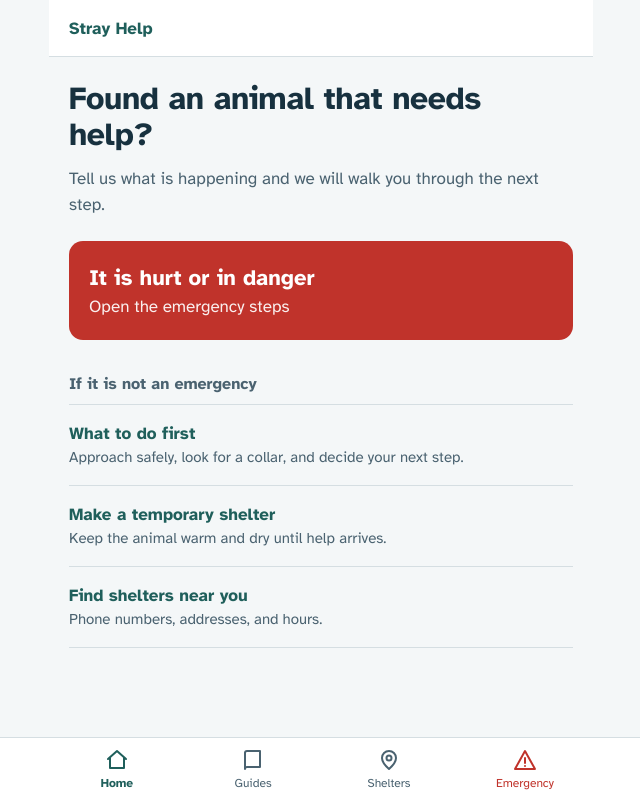
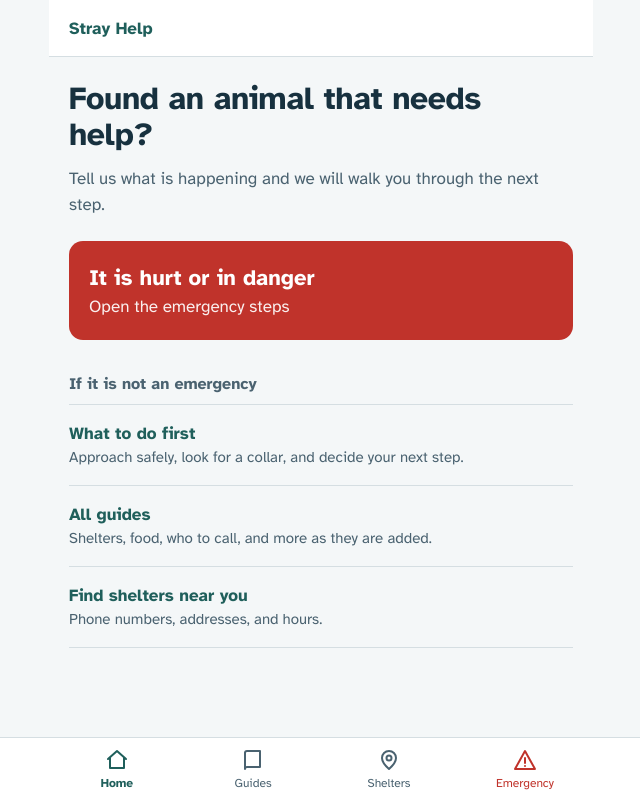
Before and after one commit to SephoriaBot/Stray, a React (Vite) app: page / in a window 1280 px wide. Shown: the whole page, without its empty margins (319-959 px from the left). Built offline with nearby package versions, Linux system fonts and the light colour scheme.

Commit message:
Update Home.tsx

```diff
--- a/src/pages/Home.tsx
+++ b/src/pages/Home.tsx
@@ -16,15 +16,15 @@ export default function Home() {
       <h2 className="section-title">If it is not an emergency</h2>
       <ul className="link-list">
         <li>
-          <Link to="/guides">
+          <Link to="/guides/what-to-do-first">
             <span className="link-title">What to do first</span>
             <span className="link-desc">Approach safely, look for a collar, and decide your next step.</span>
           </Link>
         </li>
         <li>
           <Link to="/guides">
-            <span className="link-title">Make a temporary shelter</span>
-            <span className="link-desc">Keep the animal warm and dry until help arrives.</span>
+            <span className="link-title">All guides</span>
+            <span className="link-desc">Shelters, food, who to call, and more as they are added.</span>
           </Link>
         </li>
         <li>
```
